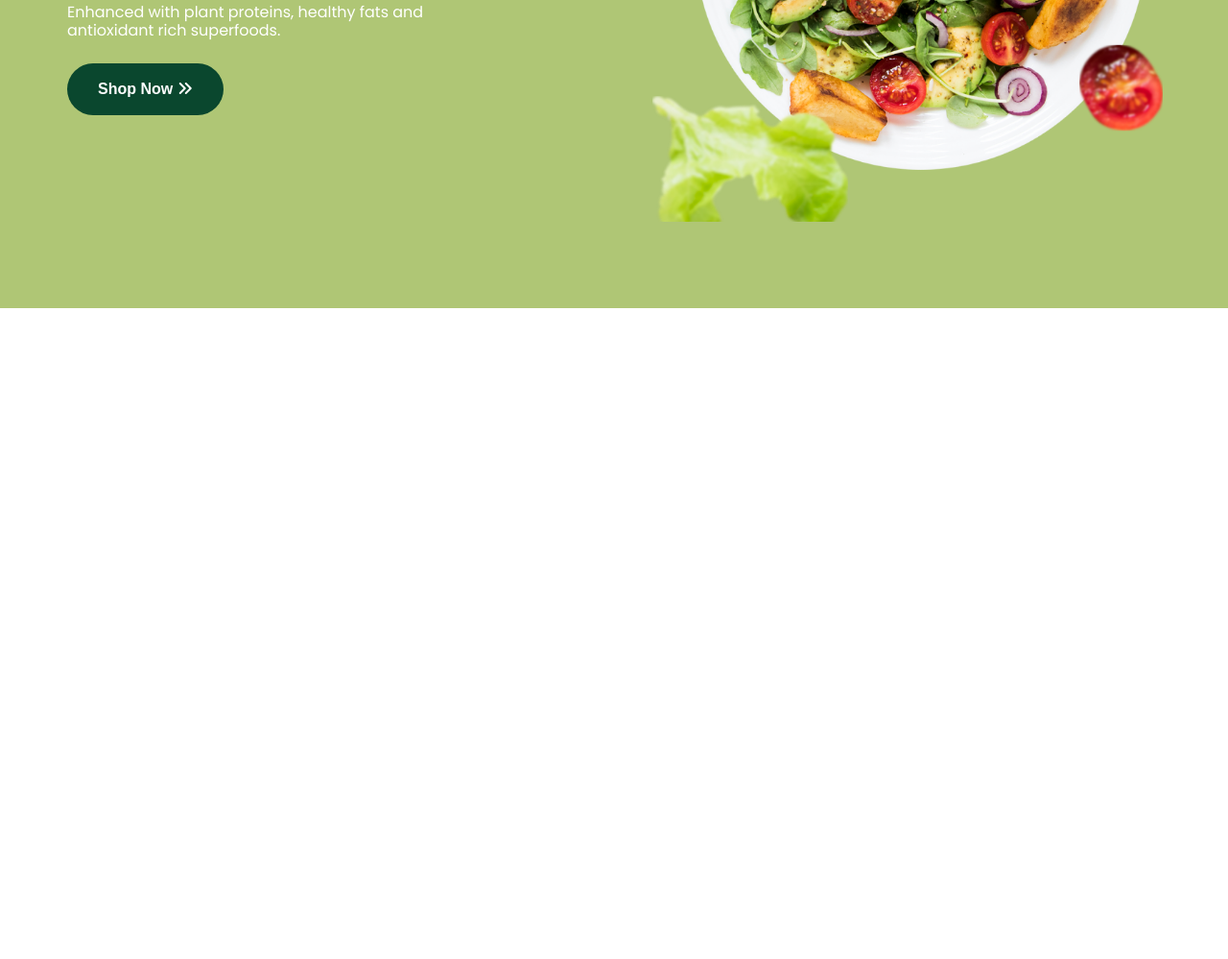
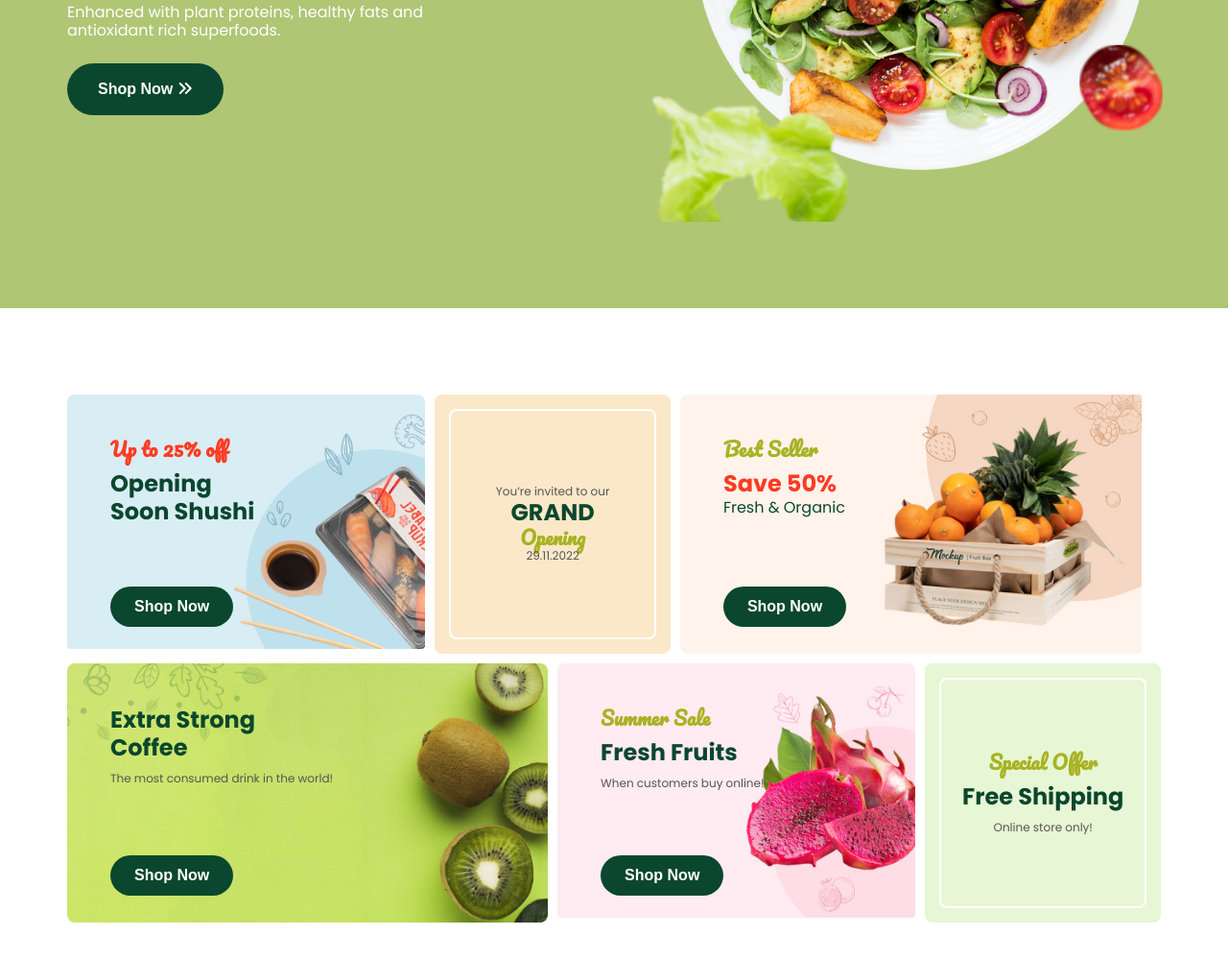
Before and after one commit to parvezAhmedWEB/freshio-organic-shop, a plain HTML site: page index.html in a window 1280 px wide. Shown: the part 479-1478 px from the top of the page at 96% size. Before the commit the page ends 800 px from the top, so only its background shows below. Drawn offline with Linux system fonts and the light colour scheme.

Commit message:
shop-items section

```diff
--- a/index.html
+++ b/index.html
@@ -81,6 +81,77 @@
     <!----------------------------------------------
       !section-hero end
     ------------------------------------------------>
+    <!----------------------------------------------
+      !main start
+    ------------------------------------------------>
+    <main>
+      <!----------------------------------------------
+      !section-shop-items start
+    ------------------------------------------------>
+      <section class="section-shop-items">
+        <div class="container">
+          <div class="shop-items">
+            <div class="shop-items-1">
+              <div class="shop-item-body">
+                <h5>Up to 25% off</h5>
+                <h4>
+                  Opening <br />
+                  Soon Shushi
+                </h4>
+                <button class="btn btn-shop-item">Shop Now</button>
+              </div>
+            </div>
+            <div class="shop-items-2">
+              <div class="shop-item-body">
+                <span>You’re invited to our </span>
+                <h4>GRAND</h4>
+                <h5>Opening</h5>
+                <span>29.11.2022 </span>
+              </div>
+            </div>
+            <div class="shop-items-3">
+              <div class="shop-item-body">
+                <h5>Best Seller</h5>
+                <h4>Save 50%</h4>
+                <p>Fresh & Organic</p>
+                <button class="btn btn-shop-item">Shop Now</button>
+              </div>
+            </div>
+            <div class="shop-items-4">
+              <div class="shop-item-body">
+                <h4>
+                  Extra Strong <br />
+                  Coffee
+                </h4>
+                <span>The most consumed drink in the world!</span>
+                <button class="btn btn-shop-item">Shop Now</button>
+              </div>
+            </div>
+            <div class="shop-items-5">
+              <div class="shop-item-body">
+                <h5>Summer Sale</h5>
+                <h4>Fresh Fruits</h4>
+                <span>When customers buy online! </span>
+                <button class="btn btn-shop-item">Shop Now</button>
+              </div>
+            </div>
+            <div class="shop-items-6">
+              <div class="shop-item-body">
+                <h5>Special Offer</h5>
+                <h4>Free Shipping</h4>
+                <span>Online store only! </span>
+              </div>
+            </div>
+          </div>
+        </div>
+      </section>
+      <!----------------------------------------------
+      !section-shop-items start
+    ------------------------------------------------>
+    </main>
+    <!----------------------------------------------
+      !main end
+    ------------------------------------------------>
     <!-- js -->
     <script src="src/js/main.js"></script>
   </body>
--- a/src/css/designSystem.css
+++ b/src/css/designSystem.css
@@ -7,14 +7,13 @@
   /* !font size */
   /* 10 / 12 / 14 / 16 / 18 / 20 / 24 / 30 / 36 / 44 / 52 / 62 / 74 / 86 / 98 */
   --h1: 6.2rem;
-  --h2: ;
-  --h3: ;
-  --h4: ;
-  --h5: ;
-  --h6: ;
+  --h2: 3.6rem;
+  --h3: 3rem;
+  --h4: 2.4rem;
+  --h5: 2rem;
+  --h6: 1.8rem;
   --text: 1.6rem;
-  --label: ;
-  --a: 1.6rem;
+  --span: 1.2rem;
   /* !colors */
   /*
   #0a472e
@@ -48,8 +47,21 @@ h1 {
   font-size: var(--h1);
   font-weight: 900;
 }
+h3 {
+  font-size: var(--h3);
+}
+h4 {
+  font-size: var(--h4);
+}
+h5 {
+  font-size: var(--h5);
+  font-family: var(--ff-label);
+}
 p {
   font-size: var(--text);
+}
+span {
+  font-size: var(--span);
 }
 img,
 svg {
@@ -58,7 +70,7 @@ svg {
 }
 a {
   text-decoration: none;
-  font-size: var(--a);
+  font-size: var(--text);
 }
 li {
   list-style: none;
--- a/src/css/style.css
+++ b/src/css/style.css
@@ -98,3 +98,116 @@ header {
 /* -----------------------------------------------------
     !styles rules for section-hero end
 ------------------------------------------------------*/
+/* -----------------------------------------------------
+    !styles rules for section-shop-items start
+------------------------------------------------------*/
+.section-shop-items {
+  margin: 9rem 0;
+}
+.shop-items {
+  display: grid;
+  grid-template-columns: repeat(9, 1fr);
+  grid-template-rows: repeat(2, 270px);
+  gap: 1rem;
+}
+.shop-items-1 {
+  grid-column: span 3;
+  background-image: url("../images/H14-banner_03.jpg");
+  background-repeat: no-repeat;
+  background-size: contain;
+}
+.shop-items-2 {
+  grid-column: span 2;
+  background-color: #fbe8c9;
+  background-repeat: no-repeat;
+}
+.shop-items-2,
+.shop-items-6 {
+  padding: 1.5rem !important;
+  height: 100%;
+  text-align: center;
+}
+.shop-items-2 .shop-item-body,
+.shop-items-6 .shop-item-body {
+  height: 100%;
+  border: 2px solid #fff;
+  display: flex;
+  flex-direction: column;
+  justify-content: center;
+  align-items: center;
+  border-radius: 0.8rem;
+  transition: all 0.5s;
+}
+.shop-items-2 .shop-item-body:hover,
+.shop-items-6 .shop-item-body:hover {
+  border: 2px solid #a8b324;
+}
+.shop-items-3 {
+  grid-column: span 4;
+  background-image: url("../images/H14-banner_04.jpg");
+  background-repeat: no-repeat;
+  background-size: contain;
+}
+.shop-items-4 {
+  grid-column: span 4;
+  background-image: url("../images/h3_banner-2.jpg");
+  background-repeat: no-repeat;
+  background-size: cover;
+}
+
+.shop-items-5 {
+  grid-column: span 3;
+  background-image: url("../images/H14-banner_06.jpg");
+  background-repeat: no-repeat;
+  background-size: contain;
+}
+.shop-items-6 {
+  grid-column: span 2;
+  background-color: #e7f6d4;
+}
+[class^="shop-items-"] {
+  padding: 4.5rem;
+  border-radius: 0.8rem;
+  position: relative;
+  transition: 0.5s;
+  cursor: pointer;
+}
+[class^="shop-items-"]:hover .btn-shop-item {
+  bottom: 4.5rem;
+}
+.shop-items-1 h5,
+.shop-items-3 h4 {
+  color: #ff3b22 !important;
+}
+.shop-items-1 h5,
+.shop-items-3 h5,
+.shop-items-5 h5,
+.shop-items-6 h5 {
+  margin-bottom: 1rem;
+}
+.shop-items-4 h4,
+.shop-items-5 h4,
+.shop-items-6 h4 {
+  margin-bottom: 1rem;
+}
+.shop-item-body h4 {
+  color: #0a472e;
+}
+.shop-item-body h5 {
+  color: #a8b324;
+}
+.shop-item-body span {
+  color: #555;
+}
+.shop-item-body p {
+  color: #0a472e;
+}
+.btn-shop-item {
+  padding: 1.2rem 2.5rem;
+  position: absolute;
+  left: 4.5rem;
+  bottom: 2.8rem;
+}
+/* -----------------------------------------------------
+    !styles rules for section-shop-items end
+------------------------------------------------------*/
```
Also changed, not shown: src/images/H14-banner_03.jpg (added), src/images/H14-banner_04.jpg (added), src/images/H14-banner_05.jpg (added), src/images/H14-banner_06.jpg (added), src/images/H14-banner_icon1.png (added), src/images/H14-banner_icon2.png (added), src/images/H14-banner_icon3.png (added), src/images/H14-banner_icon4.png (added), src/images/h3_banner-2.jpg (added).
